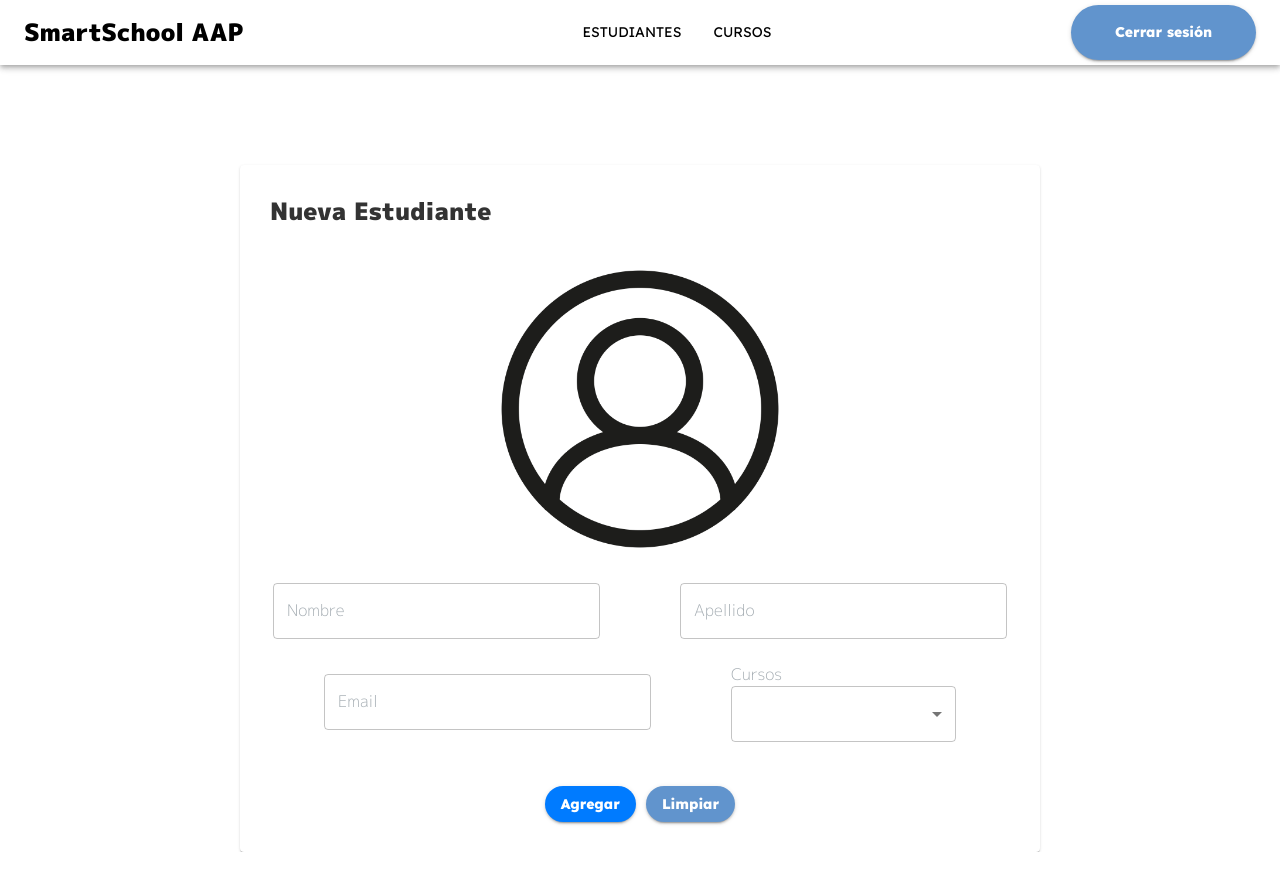
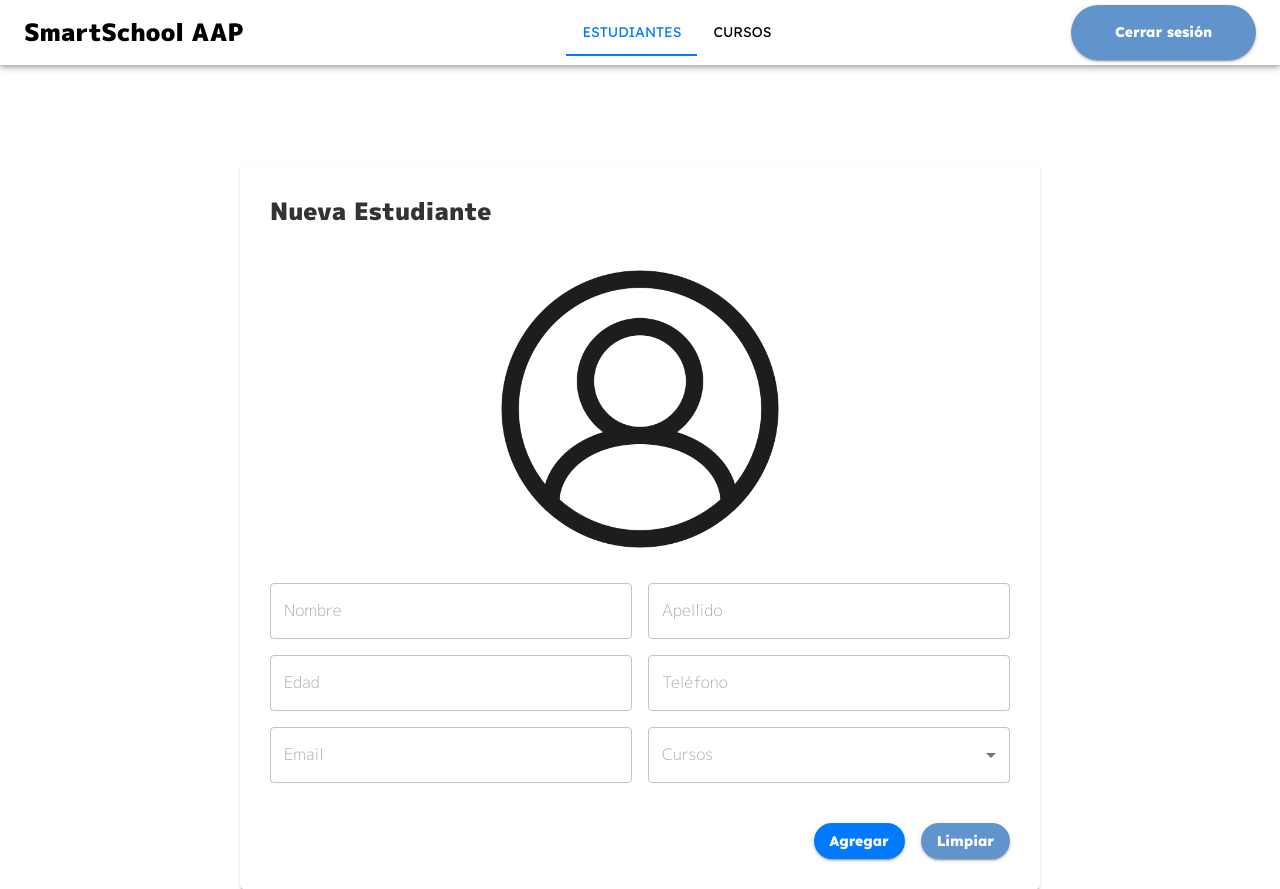
Before and after one commit to MatiasMXS/SmartSchool-APP, a React (Vite) app in the folder APP-Gestion_Escolar/: page /add in a window 1280 px wide. Before the commit the page ends 852 px from the top, so only its background shows below. Built offline with nearby package versions, Linux system fonts and the light colour scheme.

Commit message:
pagina addSrudentPage agregada

```diff
--- a/APP-Gestion_Escolar/src/App.jsx
+++ b/APP-Gestion_Escolar/src/App.jsx
@@ -9,6 +9,8 @@ import { Dashboard2 } from "./Pages/Dashboard2/Dashboard2";
 import LoginPage from "./Pages/Login/LoginPage";
 import { AddStudentPage } from "./Pages/AddStudentPage/AddStudentPage";
 import { CursosPage } from "./Pages/CursosPage/CursosPage";
+import StudentData from "./Pages/StudentData/StudentData";
+
 
 export const baseURL = import.meta.env.VITE_BASE_URL;
 export const estudiantesURL = import.meta.env.VITE_STUDENTS;
@@ -24,6 +26,7 @@ function App() {
           <Route path="/estudiantes" element={<Dashboard2 />} />
           <Route path="/cursos" element={<CursosPage />} />
           <Route path="/add" element={<AddStudentPage />} />
+          <Route path="/datos-estudiante/:id" element={<StudentData/>} />
         </Route>
       </>
     )
--- a/APP-Gestion_Escolar/src/Components/AppBarMenu/AppBarMenu.jsx
+++ b/APP-Gestion_Escolar/src/Components/AppBarMenu/AppBarMenu.jsx
@@ -6,12 +6,14 @@ import Typography from "@mui/material/Typography";
 import Button from "@mui/material/Button";
 import AddIcon from "@mui/icons-material/Add";
 import MenuIcon from "@mui/icons-material/Menu";
-import { Outlet, useNavigate, useParams } from "react-router-dom";
+import { Outlet, useLocation, useNavigate, useParams } from "react-router-dom";
 import Tabs from "@mui/material/Tabs";
 import Tab from "@mui/material/Tab";
 import { Fab } from "@mui/material";
 
 export default function AppBarMenu({ children }) {
+    const location = useLocation();
+    const currentPage = location.pathname.replace("/", "")
   const navigate = useNavigate();
   const [value, setValue] = React.useState("estudiantes");
 
@@ -25,12 +27,6 @@ export default function AppBarMenu({ children }) {
       navigate("/cursos");
     }
   };
-
-  React.useEffect(() => {
-    if (location.pathname !== "/estudiantes") {
-      setValue("");
-    }
-  }, [location.pathname]);
 
   return (
     <Box sx={{ flexGrow: 1 }}>
@@ -100,7 +96,9 @@ export default function AppBarMenu({ children }) {
         <Fab
           color="primary"
           aria-label="add"
-          onClick={() => navigate("/add")}
+          onClick={() => {navigate("/add")
+            setValue("add");
+          }}
           sx={{
             position: "fixed",
             padding: "35px 35px",
--- a/APP-Gestion_Escolar/src/Components/StudentFormComponent/StudentFormComponent.jsx
+++ b/APP-Gestion_Escolar/src/Components/StudentFormComponent/StudentFormComponent.jsx
@@ -6,7 +6,7 @@ import {
   CardMedia,
   Checkbox,
   FormControl,
-  Grid2,
+  Grid,
   InputLabel,
   ListItemText,
   MenuItem,
@@ -30,39 +30,20 @@ export const StudentFormComponent = ({
   textButton2,
 }) => {
   return (
-    <>
-      <Card style={{ maxWidth: "800px", width: "100%", alignSelf: "center" }}>
-        <Grid2
-          container
-          spacing={3}
-          sx={{
-            display: "flex",
-            flexDirection: "column",
-            margin: "30px",
-            alignItems: "center",
-          }}
-        >
-          <Grid2 item xs={12} sx={{ width: "100%" }}>
-            <Typography
-              variant="h5"
-              gutterBottom
-              sx={{ textAlign: "left", width: "100%" }}
-            >
+    <Card style={{ maxWidth: "800px", width: "100%", margin: "0 auto" }}>
+      <Grid container spacing={3} sx={{ padding: "30px" }}>
+        <Grid item xs={12}>
+          <Typography variant="h5" gutterBottom>
             {title}
           </Typography>
-          </Grid2>
-          <CardActionArea
-            sx={{
-              width: "300px",
-              height: "300px",
-              objectFit: "cover",
-              margin: "0 auto",
-            }}
-          >
+        </Grid>
+
+        <Grid item xs={12} sx={{ textAlign: "center" }}>
+          <CardActionArea sx={{ maxWidth: 300, margin: "0 auto" }}>
             <input
               type="file"
               id="file-upload"
-              accept=".jpeg, .png, .jpg"
+              accept="image/*"
               style={{ display: "none" }}
               onChange={handleFileUploadImage}
             />
@@ -71,72 +52,78 @@ export const StudentFormComponent = ({
                 component="img"
                 image={studentsForm.myFile || estudainteDefaul}
                 alt="imagen de estudiante"
-                sx={{
-                  width: "100%",
-                  height: "100%",
-                  objectFit: "cover", // Ajusta la imagen sin deformarla
-                }}
+                sx={{ width: "100%", height: "300px", objectFit: "cover" }}
               />
             </label>
           </CardActionArea>
+        </Grid>
 
-          <Grid2
-            item
-            xs={12}
-            sx={{
-              display: "flex",
-              flexDirection: "row",
-              gap: "80px",
-              alignItems: "center",
-            }}
-          >
-            <Grid2 item xs={4}>
+        {/* Formulario */}
+        <Grid container item spacing={2}>
+          <Grid item xs={12} sm={6}>
             <TextField
               fullWidth
               variant="outlined"
               label="Nombre"
               name="nombre"
               value={studentsForm?.nombre}
-                onChange={(e) => handleChange(e)}
+              onChange={handleChange}
             />
-            </Grid2>
+          </Grid>
 
-            <Grid2 item xs={4}>
+          <Grid item xs={12} sm={6}>
             <TextField
               fullWidth
               variant="outlined"
               label="Apellido"
               name="apellido"
               value={studentsForm?.apellido}
-                onChange={(e) => handleChange(e)}
+              onChange={handleChange}
             />
-            </Grid2>
-          </Grid2>
-          <Grid2
-            item
-            xs={12}
-            sx={{
-              display: "flex",
-              flexDirection: "row",
-              gap: "80px",
-              alignItems: "center",
-            }}
-          >
-            <Grid2 item xs={3}>
+          </Grid>
+
+          <Grid item xs={12} sm={6}>
+            <TextField
+              fullWidth
+              variant="outlined"
+              label="Edad"
+              name="edad"
+              type="number"
+              value={studentsForm?.edad}
+              onChange={handleChange}
+            />
+          </Grid>
+
+          <Grid item xs={12} sm={6}>
+            <TextField
+              fullWidth
+              variant="outlined"
+              label="Teléfono"
+              name="telefono"
+              type="tel"
+              value={studentsForm?.telefono}
+              onChange={handleChange}
+            />
+          </Grid>
+
+          <Grid item xs={12} sm={6}>
             <TextField
               fullWidth
               variant="outlined"
               label="Email"
               name="email"
+              type="email"
               value={studentsForm?.email}
-                onChange={(e) => handleChange(e)}
+              onChange={handleChange}
             />
-            </Grid2>
-            <Grid2 item xs={4} sx={{ minWidth: 225 }}>
-              <InputLabel id="demo-multiple-checkbox-label">Cursos</InputLabel>
+          </Grid>
+
+          <Grid item xs={12} sm={6}>
             <FormControl fullWidth>
+              <InputLabel id="cursos-label">Cursos</InputLabel>
               <Select
                 multiple
+                label="Cursos"
                 value={studentsForm.cursos}
                 onChange={handleCursosChange}
                 renderValue={(selected) => selected.join(", ")}
@@ -149,33 +136,24 @@ export const StudentFormComponent = ({
                 ))}
               </Select>
             </FormControl>
-            </Grid2>
-          </Grid2>
+          </Grid>
+        </Grid>
 
-          <Grid2
+        {/* Botones */}
+        <Grid
           item
           xs={12}
-            style={{
-              display: "flex",
-              justifyContent: "flex-end",
-              gap: "10px",
-              marginTop: "20px",
-            }}
+          sx={{ display: "flex", justifyContent: "flex-end", gap: 2, mt: 2 }}
         >
           <Button variant="contained" color="primary" onClick={handleSubmit}>
             {textButton1}
           </Button>
-            <Button
-              variant="contained"
-              color="secondary"
-              onClick={handlerButton}
-            >
+          <Button variant="contained" color="secondary" onClick={handlerButton}>
             {textButton2}
           </Button>
-          </Grid2>
-        </Grid2>
+        </Grid>
+      </Grid>
     </Card>
-    </>
   );
 };
 
--- a/APP-Gestion_Escolar/src/Components/cursoSelector/CourseSelctor.jsx
+++ b/APP-Gestion_Escolar/src/Components/cursoSelector/CourseSelctor.jsx
@@ -27,11 +27,11 @@ const courseMockup = [
 export const CourseSelector = () => {
   const dispatch = useDispatch();
 
-  const [value, setValue] = useState("Matemática");
+  const [value, setValue] = useState("");
 
   const handleChange = (event, newValue) => {
     setValue(newValue);
-    dispatch(getStudentsCourse({ course: value }));
+    dispatch(getStudentsCourse({ course: newValue }));
   };
 
   return (
@@ -53,12 +53,12 @@ export const CourseSelector = () => {
       <Toolbar sx={{ backgroundColor: "#fff", width: "100%" }}>
         <Tabs
           value={value}
-          onChange={handleChange}
+          onChange={(event, newValue) => handleChange(event, newValue)}
           textColor="primary"
           indicatorColor="primary"
           aria-label="secondary tabs example"
           sx={{ width: "100%" }}
-          variant="fullWidth" // Hace que los tabs ocupen todo el ancho
+          variant="fullWidth"
         >
           {courseMockup.map((course) => (
             <Tab
--- a/APP-Gestion_Escolar/src/Hooks/useForm.jsx
+++ b/APP-Gestion_Escolar/src/Hooks/useForm.jsx
@@ -7,8 +7,11 @@ import { putStudents } from "../services/putStudents";
 export const useForm = () => {
   const dispatch = useDispatch();
   const [studentsForm, setStudentsForm] = useState({
+    _id:"",
     nombre: "",
     apellido: "",
+    edad: "",
+    telefono: "",
     email: "",
     cursos: [],
     myFile: "",
@@ -19,8 +22,10 @@ export const useForm = () => {
       _id: e._id,
       nombre: e.nombre,
       apellido: e.apellido,
+      edad: e.edad,
+      telefono: e.telefono,
       email: e.email,
-      cursos: [],
+      cursos: e.cursos,
       myFile: e.myFile,
     });
   };
@@ -46,13 +51,15 @@ export const useForm = () => {
   try {
     const base64 = await convertirABases64(file);
     setStudentsForm({ ...studentsForm, myFile: base64 });
+    e.target.value = ""; // Limpia el input para permitir seleccionar el mismo archivo si es necesario
   } catch (error) {
     console.error("Error al convertir el archivo:", error);
   }
 };
 
   const handleSubmitNew = async () => {
-    const sendData = await postsStudents(studentsForm);
+    const { _id, ...dataWithoutId } = studentsForm;
+    const sendData = await postsStudents(dataWithoutId);
     handleClean();
   };
   const handleSubmitUpload = async () => {
@@ -65,6 +72,8 @@ export const useForm = () => {
     setStudentsForm({
       nombre: "",
       apellido: "",
+      edad: "",
+    telefono: "",
       email: "",
       cursos: [],
       myFile: "",
--- /dev/null
+++ b/APP-Gestion_Escolar/src/Pages/StudentData/StudentData.jsx
@@ -0,0 +1,113 @@
+import { Avatar, Box, Fab, Grid, Typography } from "@mui/material";
+import estudainteDefaul from "../../assets/estudianteDefaul.png";
+import ScienceIcon from "@mui/icons-material/Science";
+import BorderColorIcon from "@mui/icons-material/BorderColor";
+import DeleteOutlineIcon from "@mui/icons-material/DeleteOutline";
+
+const StudentData = ({ studentData, onEdit, onDelete }) => {
+  const { nombre, apellido, edad, telefono, email, cursos } = studentData || {};
+
+  return (
+    <Grid container sx={{ height: "100vh" }}>
+      {/* Imagen en el lado izquierdo */}
+      <Grid item xs={12} md={4}>
+        <Box
+          sx={{
+            height: "100%",
+            backgroundImage: `url(${estudainteDefaul})`,
+            backgroundSize: "cover",
+            backgroundPosition: "center",
+          }}
+        />
+      </Grid>
+
+      {/* Información del estudiante en el centro */}
+      <Grid
+        item
+        xs={12}
+        md={3}
+        sx={{
+          display: "flex",
+          flexDirection: "column",
+          justifyContent: "center",
+          alignItems: "center",
+        }}
+      >
+        <Box>
+          <Typography variant="h3" gutterBottom sx={{ mb:5 }}>
+            Información del Estudiante
+          </Typography>
+          <Typography variant="h4" sx={{ mb: 5 }}>
+            Nombre: {nombre}
+          </Typography>
+          <Typography variant="h4" sx={{ mb: 5 }}>
+            Apellido: {apellido}
+          </Typography>
+          <Typography variant="h4" sx={{ mb: 5 }}>
+            Edad: {edad}
+          </Typography>
+          <Typography variant="h4" sx={{ mb: 5 }}>
+            Teléfono: {telefono}
+          </Typography>
+          <Typography variant="h4" sx={{ mb: 5 }}>
+            Email: {email}
+          </Typography>
+        </Box>
+      </Grid>
+
+      <Grid
+        item
+        xs={12}
+        md={3}
+        sx={{
+          display: "flex",
+          flexDirection: "column",
+          justifyContent: "center",
+          alignItems: "center",
+        }}
+      ><Box sx={{ mb: 3 }}>
+      <Typography variant="h4" gutterBottom>
+        Cursos inscritos:
+      </Typography>
+      <Box sx={{ display: "flex", flexDirection: "column", gap: 1 }}>
+        {cursos?.map((curso, index) => (
+          <Box key={index} sx={{ display: "flex", alignItems: "center", gap: 1 }}>
+            <Avatar sx={{ bgcolor: "primary.main", width: 40, height: 40 }}>
+              <ScienceIcon />
+            </Avatar>
+            <Typography variant="body2" color="text.secondary">
+              {curso}
+            </Typography>
+          </Box>
+        ))}
+      </Box>
+    </Box></Grid>
+
+      {/* Cursos inscritos y botones */}
+      <Grid
+        item
+        xs={12}
+        md={3}
+        sx={{
+          display: "flex",
+          flexDirection: "column",
+          justifyContent: "center",
+          alignItems: "center",
+        }}
+      >
+
+        {/* Botones FAB verticalmente centrados */}
+        <Box sx={{ display: "flex", flexDirection: "column", gap: 2 }}>
+          <Fab color="primary" aria-label="edit" onClick={onEdit}>
+            <BorderColorIcon />
+          </Fab>
+          <Fab color="secondary" aria-label="delete" onClick={onDelete}>
+            <DeleteOutlineIcon />
+          </Fab>
+        </Box>
+      </Grid>
+    </Grid>
+  );
+};
+
+export default StudentData;
--- a/APP-Gestion_Escolar/src/services/getStudentsCourse.js
+++ b/APP-Gestion_Escolar/src/services/getStudentsCourse.js
@@ -10,7 +10,6 @@ export const getStudentsCourse = createAsyncThunk(
       const url = `${baseURL}${estudiantesURL}${cursoURL}/${course}`;
 
       const response = await axios.get(url);
-      console.log("aqui", response.data);
 
       return response.data;
     } catch (error) {
--- a/APP-Gestion_Escolar/src/services/postStudents.js
+++ b/APP-Gestion_Escolar/src/services/postStudents.js
@@ -8,6 +8,8 @@ export const postsStudents = async (studentsForm) => {
     {
       nombre: studentsForm.nombre,
       apellido: studentsForm.apellido,
+      edad: studentsForm.edad,
+      telefono: studentsForm.telefono,
       email: studentsForm.email,
       cursos: studentsForm.cursos,
       myFile: studentsForm.myFile,
--- a/APP-Gestion_Escolar/src/services/putStudents.js
+++ b/APP-Gestion_Escolar/src/services/putStudents.js
@@ -8,6 +8,8 @@ export const putStudents = async (studentsForm, idRow) => {
     const response = await axios.put(url, {
       nombre: studentsForm.nombre,
       apellido: studentsForm.apellido,
+      edad: studentsForm.edad,
+      telefono: studentsForm.telefono,
       email: studentsForm.email,
       cursos: studentsForm.cursos,
       myFile: studentsForm.myFile,
```
Also changed, not shown: APP-Gestion_Escolar/src/Components/ModalEdit/ModalEdit.jsx (+6 -6 lines), APP-Gestion_Escolar/src/Components/StudetsList/StudentsList.jsx (+11 -8 lines), APP-Gestion_Escolar/src/Pages/CursosPage/CursosPage.jsx (+4 -3 lines). Lines whose indentation alone changed are shown as unchanged.
